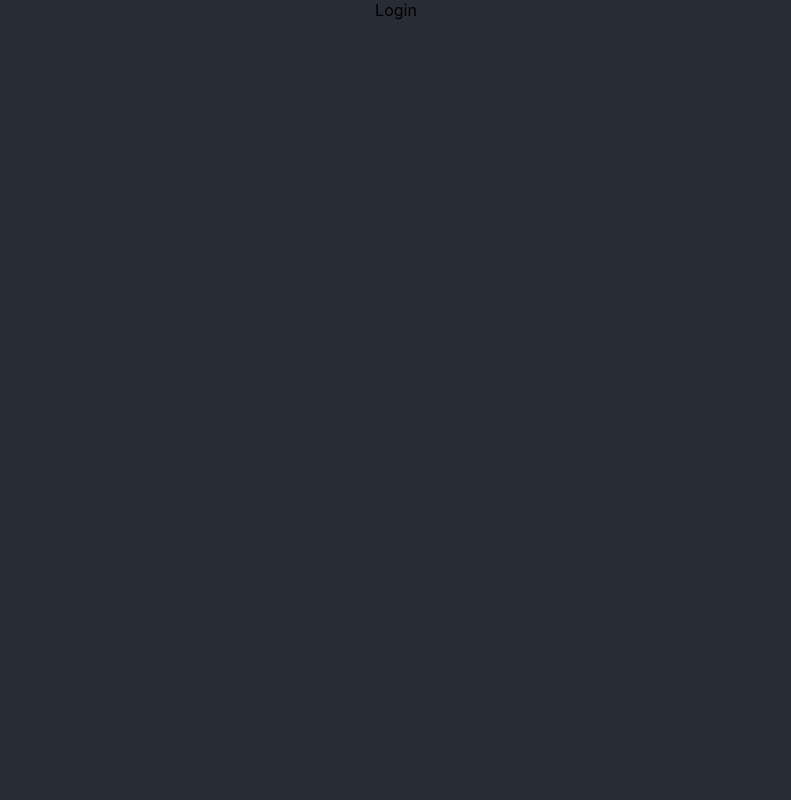
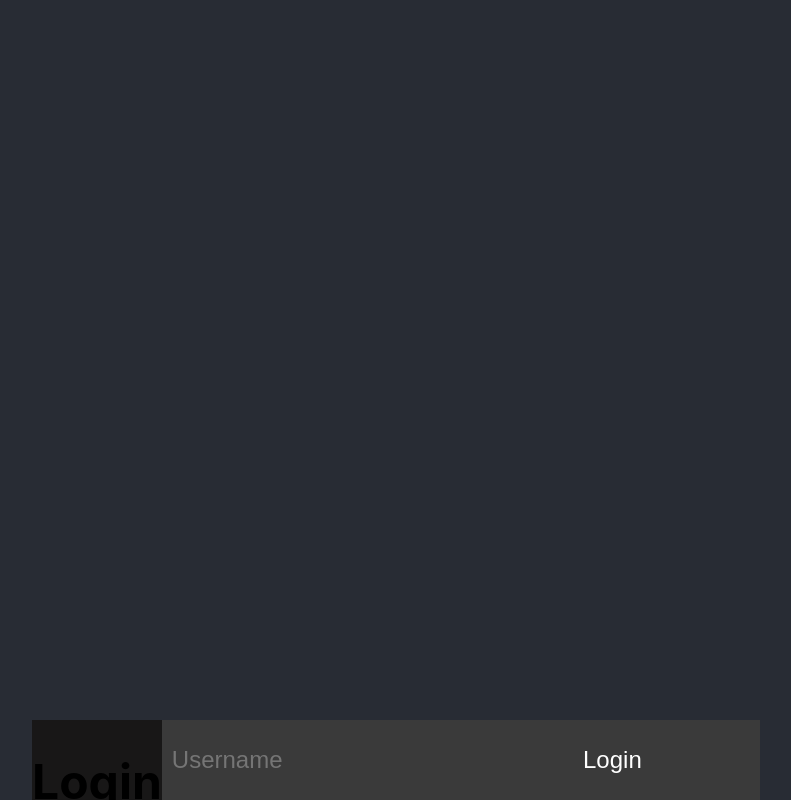
Before and after one commit to mellonnen/promethues-loki-grafana-demo, a React (Vite) app in the folder frontend/: page / in a window 1280 px wide. Shown: the whole page, without its empty margins (244-1035 px from the left). Built offline with nearby package versions, Linux system fonts and the light colour scheme.

Commit message:
feat: added navigation

```diff
--- a/frontend/src/App.tsx
+++ b/frontend/src/App.tsx
@@ -1,17 +1,21 @@
+import { useState } from "react";
 import { BrowserRouter as Router, Routes, Route } from "react-router-dom";
 import "./App.css";
 import ChatRoom from "./ChatRoom";
 import Login from "./Login";
 
-const App = () => (
+const App = () => {
+  const [user, setUser] = useState("");
+  return (
     <div className="App">
       <Router>
         <Routes>
-        <Route path="/" element={<Login />} />
-        <Route path="/room" element={<ChatRoom />} />
+          <Route path="/" element={<Login login={(name) => setUser(name)} />} />
+          <Route path="/chat" element={<ChatRoom myUsername={user} />} />
         </Routes>
       </Router>
     </div>
   );
+};
 
 export default App;
--- a/frontend/src/ChatRoom.tsx
+++ b/frontend/src/ChatRoom.tsx
@@ -1,8 +1,10 @@
-// type ChatRoomProps = {
-//   url: string;
-//   myUsername: string;
-// };
+type ChatRoomProps = {
+  myUsername: string;
+};
 
-const ChatRoom = () => <div>ChatRoom</div>;
+const ChatRoom = (props: ChatRoomProps) => {
+  const { myUsername } = props;
+  return <div>{myUsername}</div>;
+};
 
 export default ChatRoom;
--- a/frontend/src/Login.tsx
+++ b/frontend/src/Login.tsx
@@ -1,3 +1,32 @@
-const Login = () => <div>Login</div>;
+import { useState } from "react";
+import { useNavigate } from "react-router-dom";
 
+type LoginProps = {
+  login: (name: string) => void;
+};
+
+const Login = (props: LoginProps) => {
+  const { login } = props;
+  const [user, setUser] = useState("");
+  const navigate = useNavigate();
+  return (
+    <form
+      onSubmit={() => {
+        login(user);
+        navigate("/chat");
+      }}
+    >
+      <h1>Login</h1>
+      <input
+        type="text"
+        value={user}
+        placeholder="Username"
+        onChange={(e) => {
+          setUser(e.target.value);
+        }}
+      />
+      <input type="submit" value="Login" />
+    </form>
+  );
+};
 export default Login;
```
Lines whose indentation alone changed are shown as unchanged.
